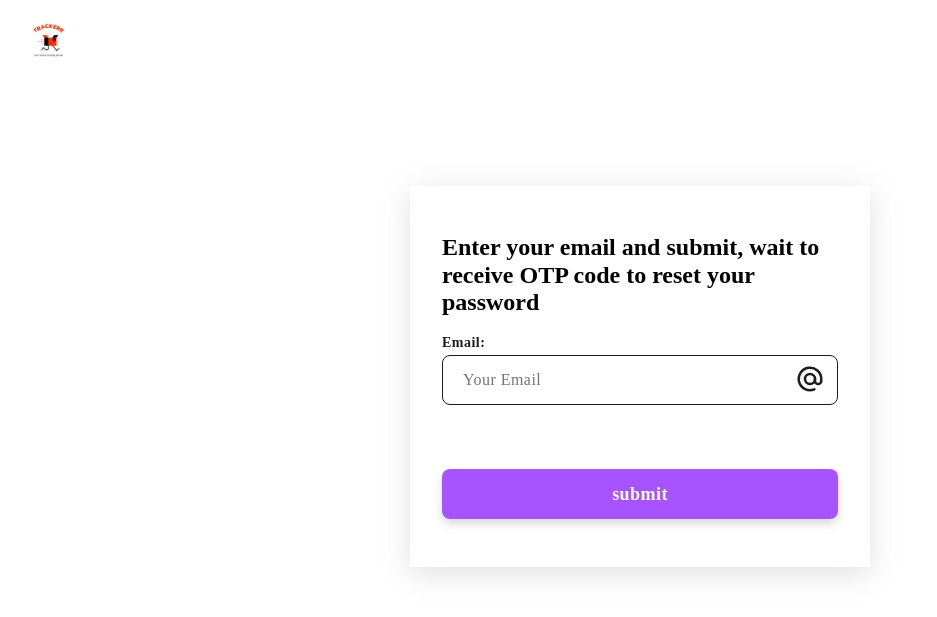
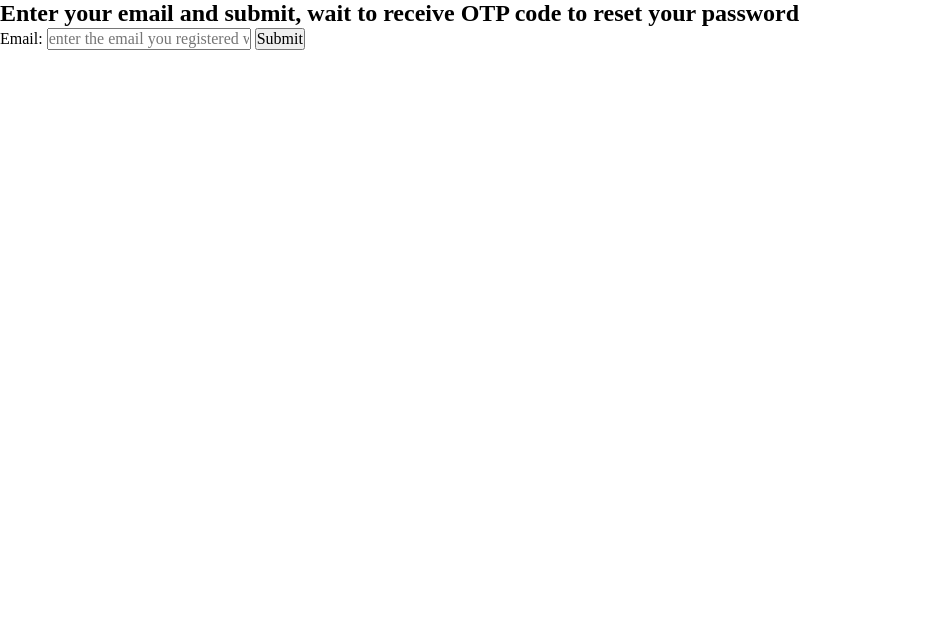
Before and after one commit to iamukn/Trackerr, a Flask app: page /recovery in a window 1280 px wide. Shown: the top 617 px of the page, without its empty margins (0-937 px from the left). Run offline with Flask 3, Linux system fonts and the light colour scheme; some web fonts are replaced.

Commit message:
the reset password form

```diff
--- a/static/styles/resetPassword.css
+++ b/static/styles/resetPassword.css
@@ -18,121 +18,5 @@ body {
   font-family: Mulish;
 }
 
-.form-side {
-  padding: 186px 32px 48px 32px;
-  display: flex;
-  justify-content: center;
-  align-items: start;
-  background-color: white;
+@media (max-width: 840px) {
 }
-
-.welcome-message {
-  max-width: 360px;
-}
-
-.logo {
-  display: block;
-  height: 40px;
-  position: absolute;
-  top: 20px;
-  left: 20px;
-}
-
-.my-form {
-  display: flex;
-  flex-direction: column;
-  justify-content: start;
-  position: relative;
-  gap: 16px;
-  max-width: 460px;
-  min-width: 300px;
-  width: 100%;
-  padding: 48px 32px;
-  height: fit-content;
-  box-shadow: rgba(100, 100, 111, 0.2) 0px 7px 29px 0px;
-}
-
-.my-form__button {
-  background-color: var(--primary);
-  color: white;
-  white-space: nowrap;
-  border: none;
-  display: flex;
-  justify-content: center;
-  align-items: center;
-  margin-top: 16px;
-  line-height: 50px;
-  outline: none;
-  font-size: 18px;
-  letter-spacing: 0.025em;
-  text-decoration: none;
-  cursor: pointer;
-  font-weight: 800;
-  min-height: 50px;
-  width: 100%;
-  border-radius: 8px;
-  box-shadow: 0 5px 10px rgba(0, 0, 0, 0.15);
-  transition: all 0.3s ease;
-  -webkit-transition: all 0.3s ease;
-}
-button:hover {
-  background-color: #b39eb5;
-}
-
-.text-field input {
-  color: var(--secondary);
-  font-size: 16px;
-  font-weight: 500;
-  max-width: 100%;
-  width: 100%;
-  border: 1px solid var(--secondary);
-  height: 50px;
-  letter-spacing: 0.03rem;
-  background-color: transparent;
-  outline: none;
-  transition: 0.25s;
-  border-radius: 8px;
-  text-indent: 20px;
-  margin-top: 4px;
-}
-
-.text-field label:focus-within {
-  color: var(--primary);
-}
-
-.text-field {
-  position: relative;
-}
-
-.text-field svg {
-  position: absolute;
-  right: -2px;
-  bottom: -4px;
-  width: 30px;
-  height: 30px;
-  transform: translate(-50%, -50%);
-  transform-origin: center;
-}
-
-.text-field input:focus {
-  border: 1px solid var(--primary);
-}
-
-.text-field input:focus + svg {
-  stroke: var(--primary);
-}
-
-.text-field label {
-  color: var(--secondary);
-  font-size: 14px;
-  font-weight: 600;
-  letter-spacing: 0.03rem;
-  z-index: 10;
-}
-
-@media (max-width: 840px) {
-  .form-wrapper {
-    grid-template-columns: 1fr;
-    height: 100vh;
-  }
-}
--- a/template/pages/resetPassword.html
+++ b/template/pages/resetPassword.html
@@ -19,59 +19,24 @@
     />
   </head>
   <body>
-    <div class="form-wrapper">
-      <div class="form-side">
-        <a href="#" title="Logo">
-          <img
-            src="../static/login-02/assets/trackerr-logo.jpg"
-            class="logo"
-            alt="Ofin"
-          />
-        </a>
-
-        <form action='/recovery' class="my-form" method='post'>
-
+    <main>
       <h2>
         Enter your email and submit, wait to receive OTP code to reset your
         password
       </h2>
-          <div class="text-field">
-            <label for="email"
-              >Email:
+      <form action="/recovery" method="post" id="resetPasswordForm">
+        <label for="email">Email:</label>
         <input
           type="email"
           id="email"
-                name="email"
-                autocomplete="off"
-                placeholder="Your Email"
+          placeholder="enter the email you registered with"
           required
         />
-              <svg
-                xmlns="http://www.w3.org/2000/svg"
-                width="24"
-                height="24"
-                viewBox="0 0 24 24"
-                stroke-width="2"
-                stroke="currentColor"
-                fill="none"
-                stroke-linecap="round"
-                stroke-linejoin="round"
-              >
-                <path stroke="none" d="M0 0h24v24H0z" fill="none"></path>
-                <path d="M12 12m-4 0a4 4 0 1 0 8 0a4 4 0 1 0 -8 0"></path>
-                <path
-                  d="M16 12v1.5a2.5 2.5 0 0 0 5 0v-1.5a9 9 0 1 0 -5.5 8.28"
-                ></path>
-              </svg>
-            </label>
-          </div>
-          <div id="error-message" class="error-message"></div>
-          <div id="notification-message" class="notification-message">{{msg}}</div>
+        <button type="submit">Submit</button>
+      </form>
 
-          <button type="submit" class="my-form__button">submit</button>
-        </form>
-      </div>
-    </div>
+      <div id="message"></div>
+    </main>
 
     <script src="../static/scripts/resetPassword.js"></script>
   </body>
```
Lines whose indentation alone changed are shown as unchanged.
